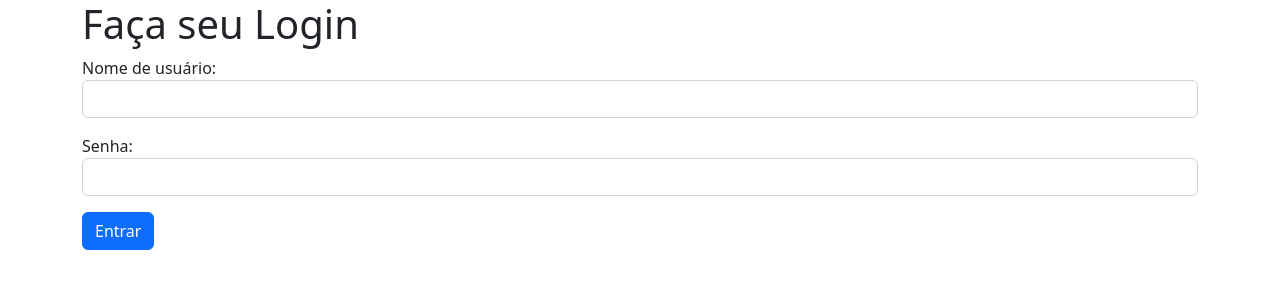
After one commit to ernaneDomingues/Game_Library_v1.0, a Flask app: page /login in a window 1280 px wide. The commit adds this page. Shown: the top 300 px of the page. Run offline with Flask 2, Linux system fonts and the light colour scheme; some libraries are stand-ins or nearby versions.

Commit message:
Create login

```diff
--- a/jogoteca.py
+++ b/jogoteca.py
@@ -36,5 +36,15 @@ def criar():
     jogos.append(jogo)
     return redirect('/')
 
+@app.route('/login')
+def login():
+    return render_template('login.html', titulo='Faça seu Login')
+
+@app.route('/autenticar', methods=['POST',])
+def autenticar():
+    if '123456' == request.form['senha']:
+        return redirect('/')
+    else:
+        return redirect('/login')
 
 app.run(debug=True)
--- /dev/null
+++ b/templates/login.html
@@ -0,0 +1,11 @@
+{% extends 'template.html' %}
+{% block conteudo %}
+
+        <form method="POST" action="/autenticar">
+            <p><label>Nome de usuário:</label> <input class="form-control" type="text" name="usuario" required></p>
+            <p><label>Senha:</label> <input class="form-control" type="password" name="senha" required></p>
+            <p><button class="btn btn-primary" type="submit">Entrar</button></p>
+        </form>
+    </div>
+
+{% endblock %}
--- /dev/null
+++ b/templates/template.html
@@ -0,0 +1,19 @@
+<!DOCTYPE html>
+<html>
+<head>
+    <meta charset="utf-8">
+    <meta name="viewport" content="width=device-width, initial-scale=1">
+    <title>Jogoteca</title>
+    <link rel="stylesheet" href="{{ url_for('static', filename='bootstrap.css') }}">
+</head>
+<body>
+<div class="container">
+    <div class="page-header">
+        <h1>{{ titulo }}</h1>
+    </div>
+
+    {% block conteudo %} {% endblock %}
+
+</div>
+</body>
+</html>
```
Also changed, not shown: templates/cadastro.html (+3 -16 lines), templates/lista.html (+3 -16 lines).
